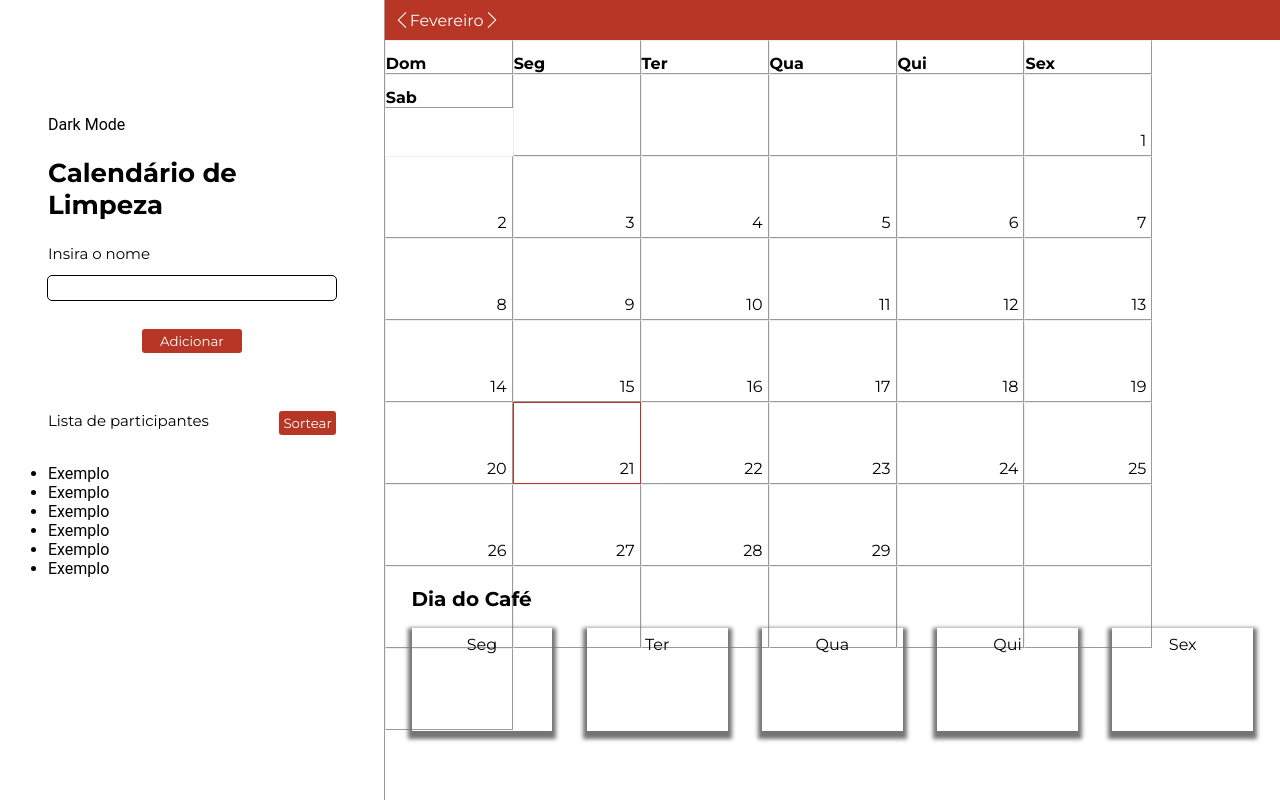
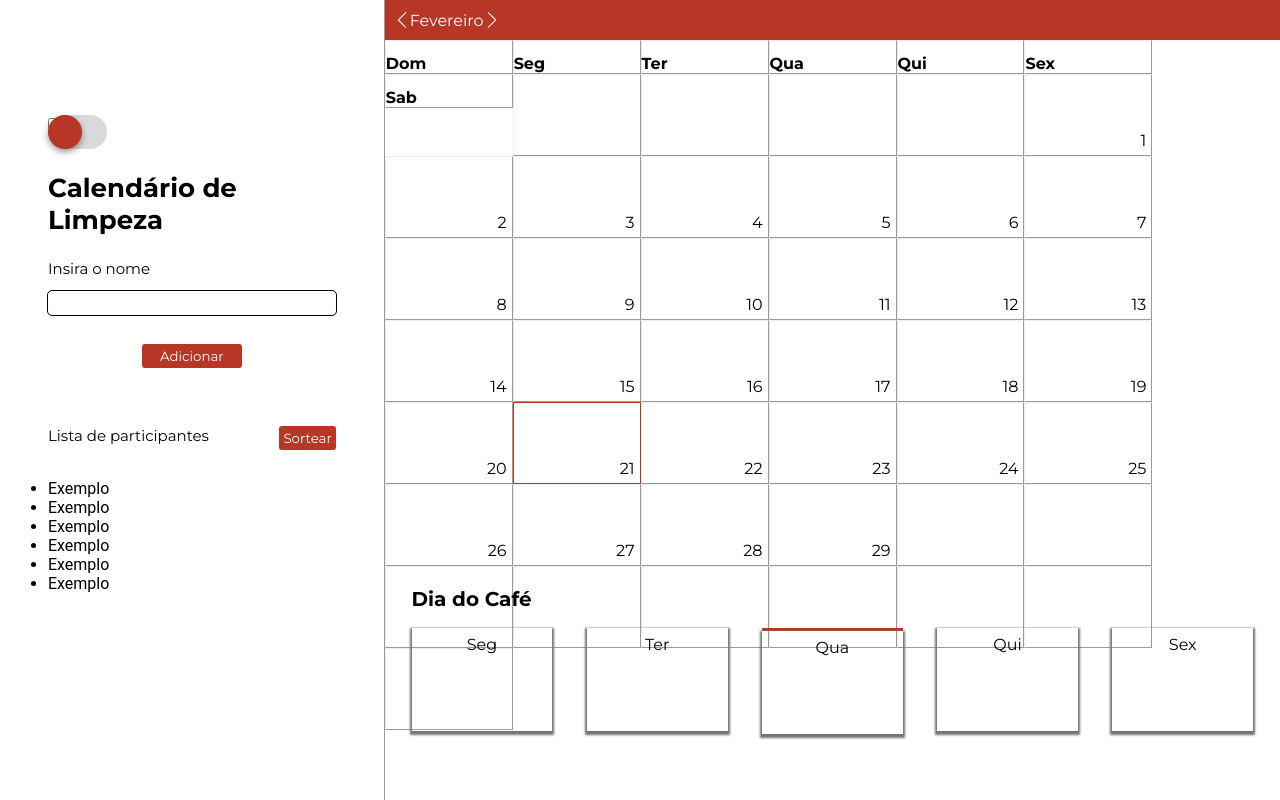
Before and after one commit to joaovlara/calendar, a React (Create React App) app: page / in a window 1280 px wide. Built offline with nearby package versions, Linux system fonts and the light colour scheme.

Commit message:
updated coffee day & addiction toggle button

```diff
--- a/src/App.jsx
+++ b/src/App.jsx
@@ -7,6 +7,7 @@ export function App() {
     return (
         <Content>
             <LeftContainer>
+
                 <DrawGrid />
             </LeftContainer>
             <RightContainer>
--- a/src/components/Calendar.jsx
+++ b/src/components/Calendar.jsx
@@ -49,7 +49,6 @@ export function Calendar() {
           </DayWeek>
         ))}
         {GRID_DAYS
-
           .fill(null)
           .map((_, index) => {
             const d = index - (startDay - 1);
--- a/src/components/CoffeeDay.jsx
+++ b/src/components/CoffeeDay.jsx
@@ -1,31 +1,33 @@
-import { useState, useEffect } from 'react';
-import { CoffeWeek, DayCoffee, TextCoffee, CoffeeDiv } from "./styles";
+import React, { useState, useEffect } from 'react';
+import { CoffeeWeek, DayCoffee, TextCoffee, CoffeeContainer, CoffeeDiv } from "./styles";
 
 export function CoffeeDay() {
   const today = new Date();
   const DAYS_OF_THE_WEEK = ['Seg', 'Ter', 'Qua', 'Qui', 'Sex'];
-  const [date, setDate] = useState(today);
-  const [day, setDay] = useState(date.getDate());
-  const [dayOfWeek, setDayOfWeek] = useState(DAYS_OF_THE_WEEK[date.getDay()]);
+  const [date] = useState(today);
+  const [dayOfWeek, setDayOfWeek] = useState(date.getDay());
 
   useEffect(() => {
-    const currentDayOfWeek = DAYS_OF_THE_WEEK[date.getDay()];
-    setDayOfWeek(currentDayOfWeek);
+    setDayOfWeek(date.getDay());
   }, [date]);
 
   return (
-    <CoffeeDiv>
+    <CoffeeContainer>
       <TextCoffee>Dia do Café</TextCoffee>
-      <CoffeWeek>
-        {DAYS_OF_THE_WEEK.map(d => (
-          <div
-            key={d}
-            isToday={d === dayOfWeek}>
-            <DayCoffee>{d}</DayCoffee>
-          </div>
-        ))}
-      </CoffeWeek>
-    </CoffeeDiv>
+      <CoffeeWeek>
+        {DAYS_OF_THE_WEEK.map((day, index) => {
+          const d = index + 1;
+          return (
+            <CoffeeDiv
+              key={d}
+              isToday={d === dayOfWeek}
+            >
+              <DayCoffee>{day}</DayCoffee>
+            </CoffeeDiv>
+          );
+        })}
+      </CoffeeWeek>
+    </CoffeeContainer>
   );
 }
 
--- a/src/components/DrawGrid.jsx
+++ b/src/components/DrawGrid.jsx
@@ -1,10 +1,12 @@
 import { BtnAdd, BtnSort, ContainerDraw, InputText, MainH1, SortArea, SortList, TextLeft, FormAdd } from "./styles"
+import ToggleButton from "./ToggleButton"
 
 function DrawGrid() {
     /* const ()*/
     return (
         <ContainerDraw>
-            <p>Dark Mode</p>
+
+            <ToggleButton/>
             <MainH1>Calendário de Limpeza</MainH1>
             <TextLeft>Insira o nome</TextLeft>
             <FormAdd>
--- /dev/null
+++ b/src/components/ToggleButton.jsx
@@ -0,0 +1,59 @@
+import React from 'react';
+import styled, { css } from 'styled-components';
+
+export function ToggleButton() {
+    return (
+        <DarkModeBtn>
+            <Switch>
+                <InputSlider type="checkbox" />
+                <Slider class="slider"></Slider>
+            </Switch>
+        </DarkModeBtn>
+    )
+}
+
+/*Style for Toggle Button */
+
+const DarkModeBtn = styled.div`
+
+`;
+const Switch = styled.label`
+    font-size: 17px;
+    position: relative;
+    display: inline-block;
+    width: 3.5em;
+    height: 2em;
+`;
+
+const InputSlider = styled.input.attrs({ type: 'checkbox' })`
+  &:checked {
+    background-color: red;
+  }
+`;
+
+
+const Slider = styled.span`
+    position: absolute;
+    cursor: pointer;
+    inset: 0;
+    background: #D9D9D9;
+    border-radius: 50px;
+    transition: all 0.4s cubic-bezier(0.175, 0.885, 0.32, 1.275);
+    &:before {
+        position: absolute;
+        content: "";
+        display: flex;
+        align-items: center;
+        justify-content: center;
+        height: 2em;
+        width: 2em;
+        inset: 0;
+        background-color: #B73625;
+        border-radius: 50px;
+        box-shadow: 0 3px 6px rgba(0,0,0,0.4);
+        transition: all 0.4s cubic-bezier(0.175, 0.885, 0.32, 1.275);
+    }
+`;
+
+
+export default ToggleButton;
--- a/src/components/styles.js
+++ b/src/components/styles.js
@@ -109,8 +109,7 @@ export const Header = styled.div`
 `;
 export const MonthP = styled.p`
     font-family: 'Montserrat';
-
-`
+`;
 export const Body = styled.div`
     display: flex;
     flex-wrap: wrap;
@@ -149,7 +148,7 @@ export const Day = styled.p`
 `;
 /* Estilos CoffeDay */
 
-export const CoffeeDiv = styled.div`
+export const CoffeeContainer = styled.div`
     display: flex;
     flex-direction:column;
     margin: 3%;
@@ -159,24 +158,27 @@ export const TextCoffee = styled.strong`
     font-size: 20px;
     padding-bottom: 2%;
 `;
-export const CoffeWeek = styled.div`
+export const CoffeeWeek = styled.div`
     display: flex;
     flex-direction: row;
     justify-content: space-between;
 `;
+
+export const CoffeeDiv = styled.div`
+    ${props =>
+        props.isToday &&
+        css`
+        border-top: solid 3px #B73625;
+        `}
+`;
+
 export const DayCoffee = styled.span`
     display: flex;
     font-family: 'Montserrat';
     padding-top: 5%;
     justify-content: center;
     border: lightblue 1px;
-    box-shadow: 0px 4px 4px 4px #747474;
+    box-shadow: 0px 2px 2px 2px #747474;
     width: 11vw;
     height: 12vh;
-
-    ${props =>
-        props.isToday &&
-        css`
-      border: solid 1px #B73625;
-    `}
 `;
```
